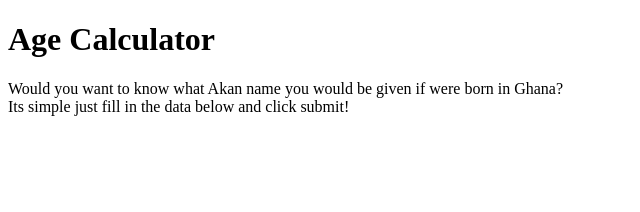
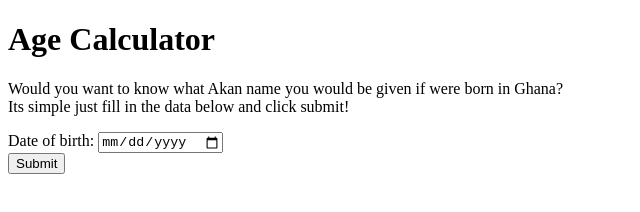
Before and after one commit to Wambui-123/akan, a plain HTML site: page index.html in a window 1280 px wide. Shown: the whole page, without its empty margins (0-640 px from the left). Drawn offline with Linux system fonts and the light colour scheme.

Commit message:
added button

```diff
--- a/index.html
+++ b/index.html
@@ -10,6 +10,14 @@
     <div id="details">
         <h1 class="heading" style="font-weight: bold;">Age Calculator</h1>
         <p>Would you want to know what Akan name you would be given if were born in Ghana? <br>Its simple just fill in the data below and click submit!</p>
-      </div>
+    </div>
+    <form action="">
+        <div class="date">
+            <label for="date_of_birth">Date of birth: <input type="date" id="dateOfBirth">
+            </label>
+        </div>
+        <button>Submit</button>
+    </form>
+
 </body>
 </html>
```
